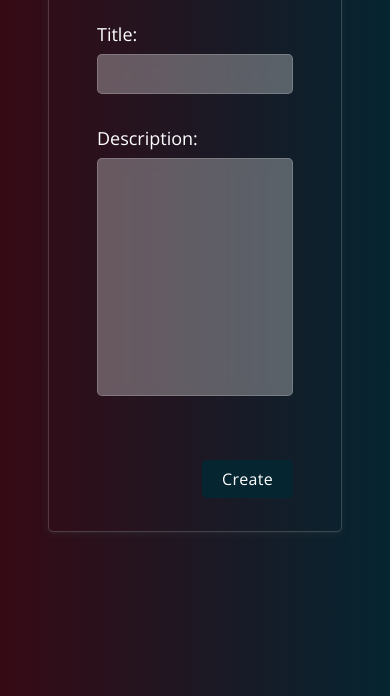
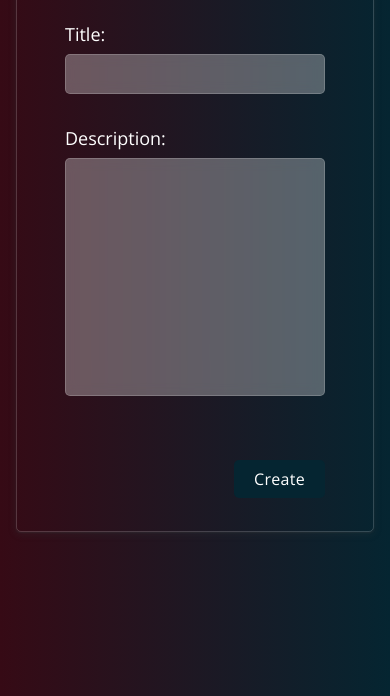
Before and after one commit to MaralNajafi/make-flash-cards, a plain HTML site: page index.html in a window 390 px wide. Shown: the part 148-844 px from the top of the page. Drawn offline with nearby package versions, Linux system fonts and the light colour scheme.

Commit message:
edited responsive style

```diff
--- a/style.css
+++ b/style.css
@@ -211,7 +211,7 @@ li {
 @media only screen and (max-width: 900px) {
   .main-container{
     flex-direction: column;
-    padding: 2.5rem 3em;
+    padding: 2.5rem 1em;
   }
 
   .form-container{
```
